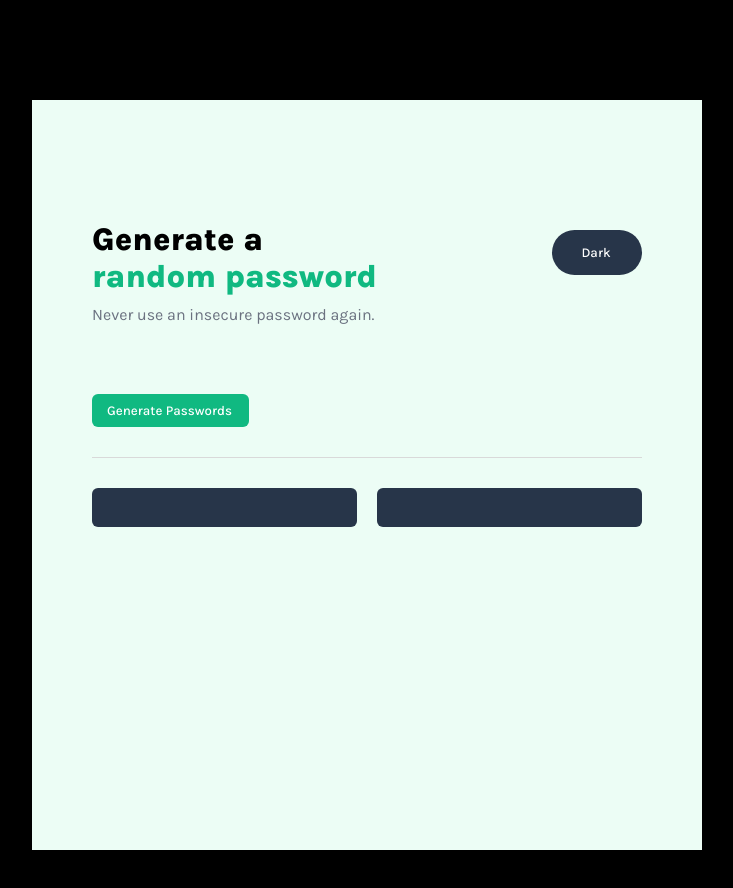
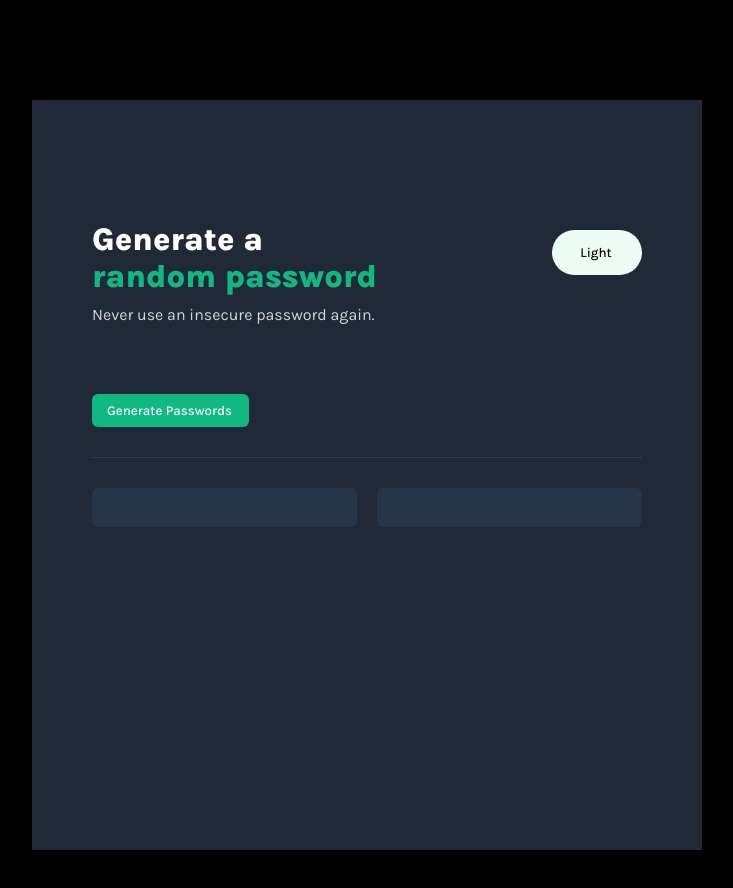
Before and after one commit to mos3doun26/Password-Generator, a plain HTML site: page index.html in a window 1280 px wide. Both pictures are taken after a click on the button "Dark". Shown: the whole page, without its empty margins (273-1006 px from the left). Drawn offline with Linux system fonts and the light colour scheme; a web font is replaced by a local one.

Commit message:
Adding dark and light mode functionality, and hover effect on toggle

```diff
--- a/index.html
+++ b/index.html
@@ -20,7 +20,7 @@
                 Generate a<br>
                 <span>random password</span>
             </h1>
-            <button class="dark-light-toggle">Dark</button>
+            <button id="dark-light-toggle" class="dark-light-toggle" aria-label="Dark">Dark</button>
         </div>
         <p>Never use an insecure password again.</p>
         <button id="generate-pass">Generate Passwords</button>
--- a/index.js
+++ b/index.js
@@ -80,3 +80,33 @@ function generatePassword() {
     }
     return generatedPass
 }
+
+
+// Switch dark and light.
+
+// locate toggle button
+let toggleBtn = document.getElementById("dark-light-toggle")
+// get current theme
+let currentTheme = document.querySelector("html").getAttribute("data-theme");
+
+document.getElementById("dark-light-toggle").addEventListener("click", function () {
+    // create the new theme
+    let newTheme = currentTheme === "light" ? "dark" : "light";
+    // change the text of the button
+    let newText = newTheme === "light" ? "Dark" : "Light";
+    toggleBtn.innerText = newText
+
+    // set the new theme in data-them attribute in html
+    document.querySelector("html").setAttribute("data-theme", newTheme)
+    // save the them in the local storage.
+    localStorage.setItem("theme", newTheme)
+    currentTheme = newTheme
+})
+
+// Initialize theme on page load
+let savedTheme = localStorage.getItem("theme");
+if (savedTheme) {
+    document.querySelector("html").setAttribute("data-theme", savedTheme);
+    currentTheme = savedTheme;
+    toggleBtn.innerText = savedTheme === "light" ? "Dark" : "Light";
+}
--- a/style.css
+++ b/style.css
@@ -13,6 +13,7 @@
     --dark-light-toggle-color-bg: #273549;
     --dark-light-toggle-color-txt: #FFFFFF;
     --border-color: #D9D9D9;
+    --toggle-hover-color: #000000;
 }
 
 [data-theme="dark"] {
@@ -22,6 +23,7 @@
     --dark-light-toggle-color-bg: #ECFDF5;
     --dark-light-toggle-color-txt: #000000;
     --border-color: #2F3E53;
+    --toggle-hover-color: #6ab1eb
 }
 
 body {
@@ -49,6 +51,12 @@ body {
     border-radius: 30px;
     width: 90px;
     height: 45px;
+}
+
+.dark-light-toggle:hover {
+    box-shadow: 0 0 10px var(--toggle-hover-color);
+    transform: scale(1.03);
+    transition: 0.3s ease;
 }
 
 h1 {
```
